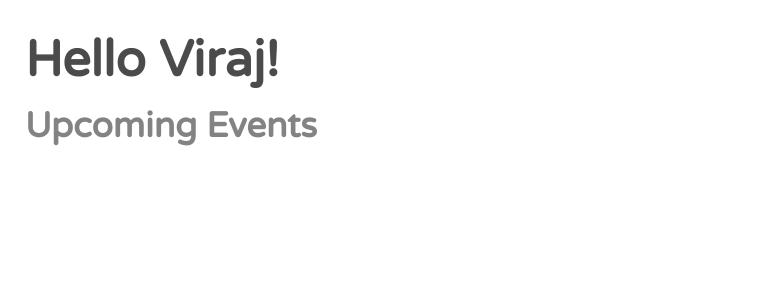
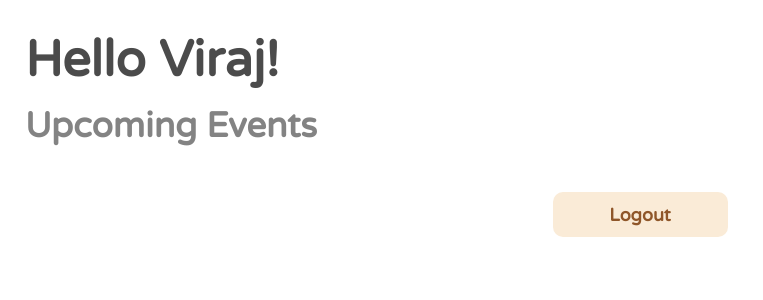
Before and after one commit to viraj325/VYOColumbusRSVP, a React (Create React App) app: page /main/a in a window 1280 px wide. Shown: the top 300 px of the page, without its empty margins (0-763 px from the left). Built offline with nearby package versions, Linux system fonts and the light colour scheme; no server answers; sample sign-in values are in the browser's storage.

Commit message:
code update

```diff
--- a/src/App.js
+++ b/src/App.js
@@ -1,30 +1,21 @@
-import {
-  BrowserRouter,
-  Routes, //replaces "Switch" used till v5
-  Route,
-} from "react-router-dom";
 import './App.css';
 import firebase from "firebase/compat/app";
 import {useHistory} from "react-router-dom";
 import 'react-calendar/dist/Calendar.css';
 import {useEffect, useState} from "react";
 
-firebase.initializeApp({
-  apiKey: "AIzaSyCpEJlLKZqD3oyL45Vwqa6LVsnQ1goqT6w",
-  authDomain: "vyocolumbus-24979.firebaseapp.com",
-  projectId: "vyocolumbus-24979",
-  //storageBucket: "vyocolumbus-24979.appspot.com",
-  messagingSenderId: "798982643669",
-  appId: "1:798982643669:web:75c337f1eda20ab985275c"
-})
-
 function App() {
-  const [value, onChange] = useState(new Date());
+  const [value, onChange] = useState(new Date())
+  const [events, setEvents] = useState([])
   let history = useHistory();
 
   useEffect(() => {
     // do something
   })
+
+  function getEvents() {
+
+  }
 
   const signOut = () => {
     firebase.auth().signOut().then(function() {
@@ -40,6 +31,18 @@ function App() {
     <div>
       <div className="helloText">Hello Viraj!</div>
       <div className="titleBanner">Upcoming Events</div>
+      {
+        events.length === 0 ?
+            <div></div> : null
+      }
+      {
+        events.map(() => {
+          // do something
+        })
+      }
+      <div className="center-container">
+        <button className="center-button" onClick={signOut}>Logout</button>
+      </div>
     </div>
   );
 }
```
